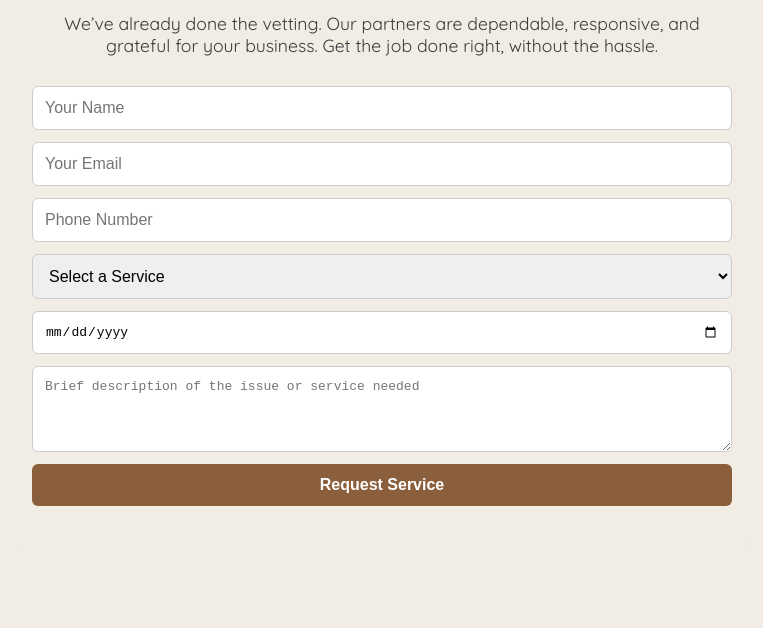
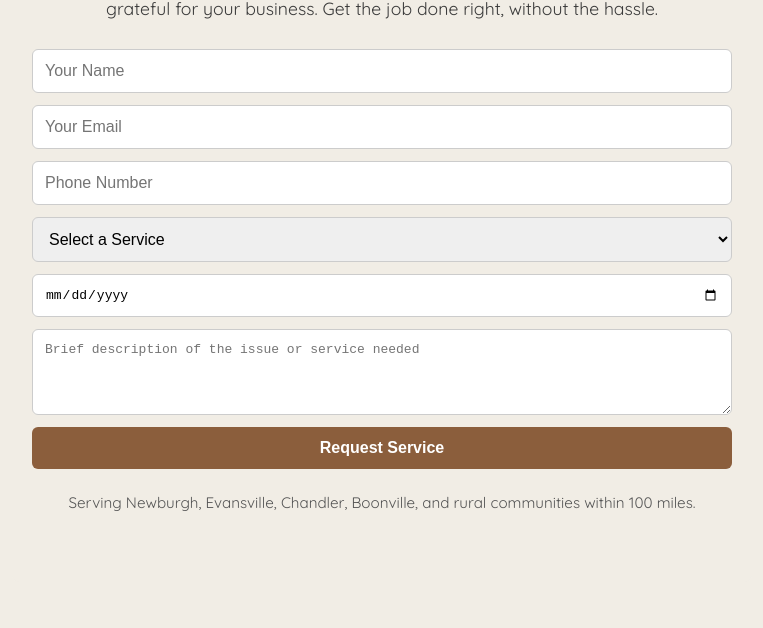
Before and after one commit to kenszupello/Aspire-Septic, a plain HTML site: page index.html in a window 1280 px wide. Shown: the part 172-800 px from the top of the page, without its empty margins (258-1021 px from the left). Drawn offline with Linux system fonts and the light colour scheme.

Commit message:
Update index.html

```diff
--- a/index.html
+++ b/index.html
@@ -33,6 +33,14 @@
 
       <button type="submit">Request Service</button>
     </form>
+    </form>
+
+<p style="margin-top: 24px; font-size: 0.95em; color: #555;">
+  Serving Newburgh, Evansville, Chandler, Boonville, and rural communities within 100 miles.
+</p>
+
+</p>
+
   </div>
 </body>
 </html>
```
